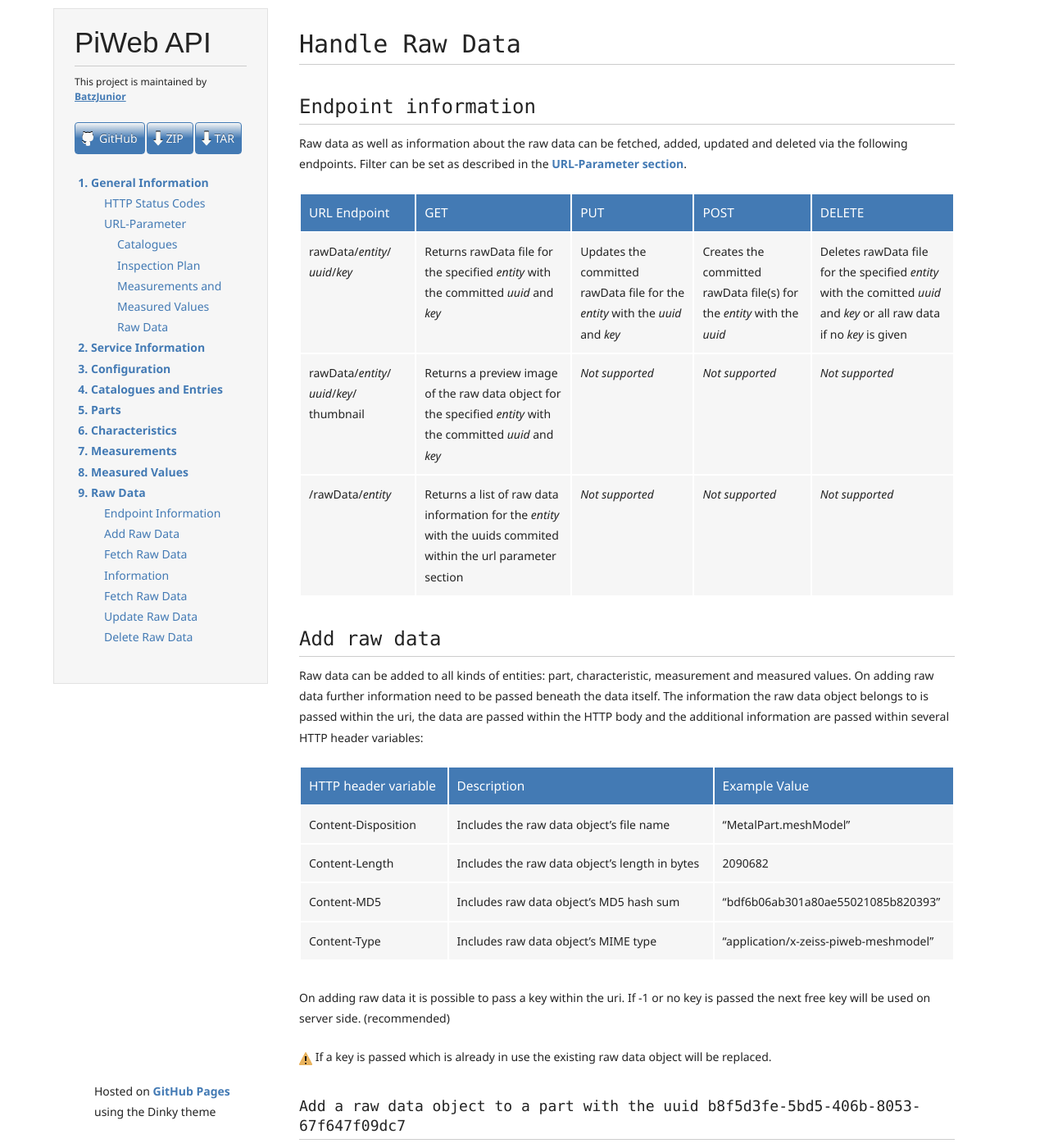
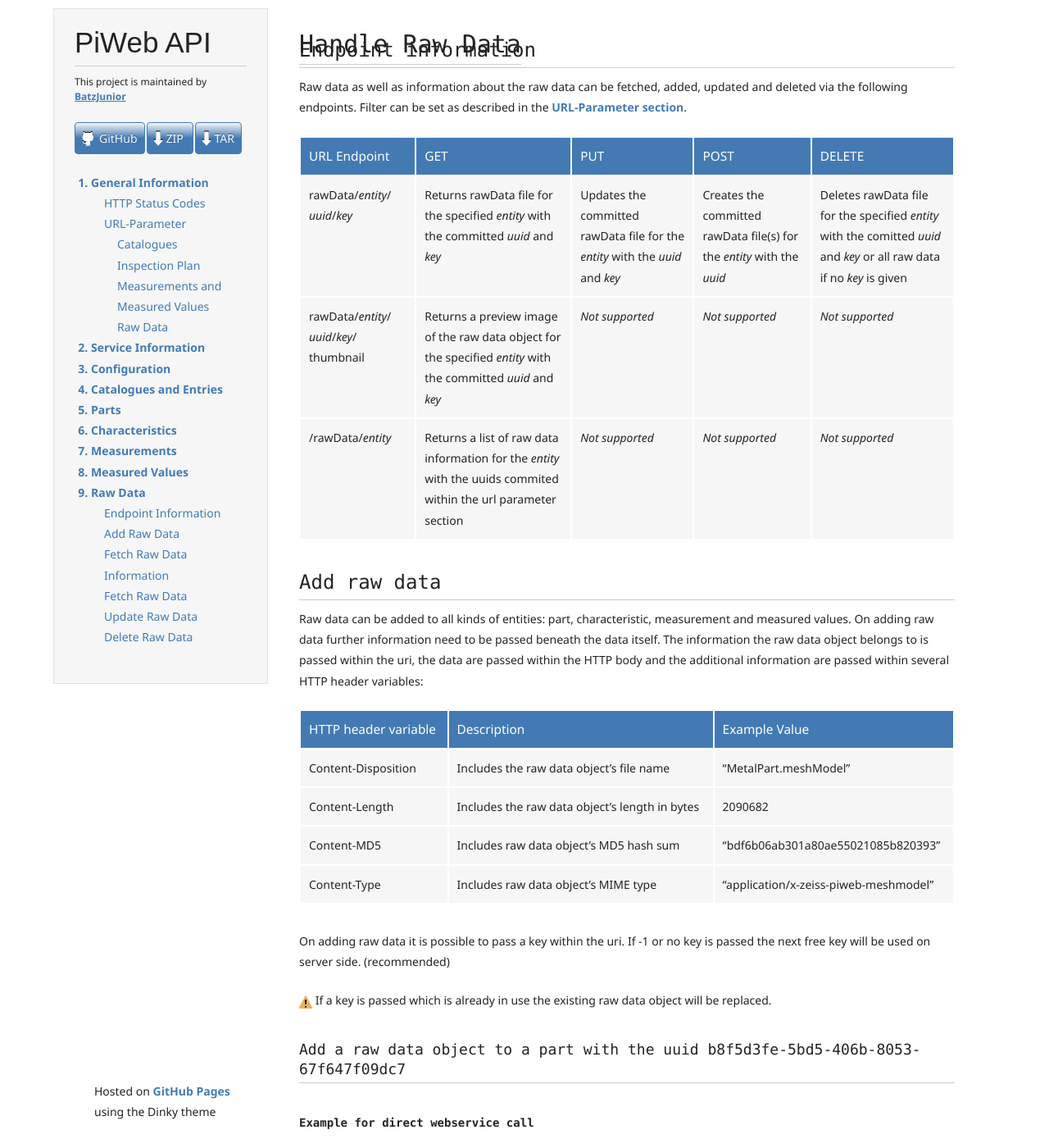
Before and after one commit to BatzJunior/testrepo, a Jekyll site: the page built from Handle-Raw-Data.md, in a window 1280 px wide and 1400 px high. Shown: the whole window at 82% size. Built offline with Jekyll 4.4.1, drawn with Linux system fonts in a browser that asks for light colours.

Commit message:
Update styles.css

```diff
--- a/stylesheets/styles.css
+++ b/stylesheets/styles.css
@@ -300,6 +300,10 @@
   padding-bottom:50px;
 }
 
+section div.titleContent{
+	position:fixed;
+}
+
 
 /* Footer */
 
```
